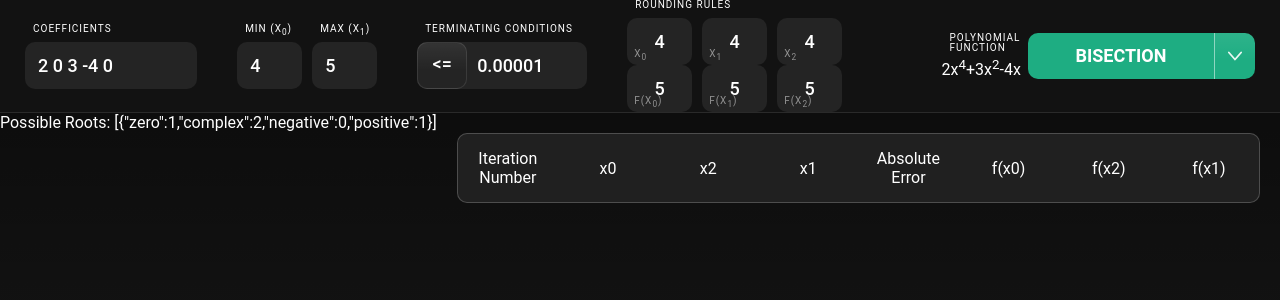
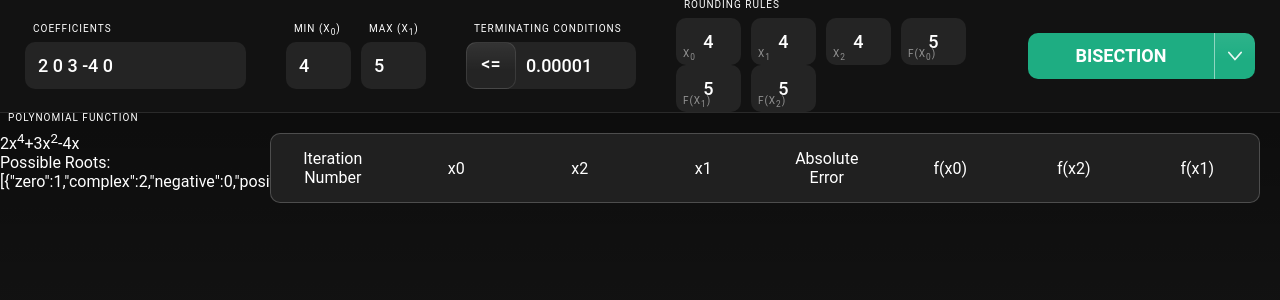
Before and after one commit to marqroldan/numericalmethods, a React app: page / in a window 1280 px wide. Shown: the top 300 px of the page. Built offline with nearby package versions, Linux system fonts and the light colour scheme.

Commit message:
Added sidebar

```diff
--- a/src/App.tsx
+++ b/src/App.tsx
@@ -9,6 +9,7 @@ import NumericalMethods, {
 
 import Header from '@Components/Header';
 import Main from '@Components/Main';
+import Sidebar from '@Components/Sidebar';
 import Field from '@Components/Field';
 import Input from '@Components/Input';
 import ButtonDropdown from '@Components/ButtonDropdown';
@@ -231,9 +232,6 @@ export default class App extends React.PureComponent<{}, State> {
                   />
                 </Field>
               </FieldGroup>
-              <FieldGroup label={'Polynomial Function'}>
-                <PolynomialText value={this.state.coefficients} />
-              </FieldGroup>
             </div>
             <div>
               <ButtonDropdown
@@ -246,7 +244,12 @@ export default class App extends React.PureComponent<{}, State> {
           </form>
         </Header>
         <Main>
-          <PossibleRoots coefficients={this.state.coefficients} />
+          <Sidebar>
+            <FieldGroup label={'Polynomial Function'}>
+              <PolynomialText value={this.state.coefficients} />
+            </FieldGroup>
+            <PossibleRoots coefficients={this.state.coefficients} />
+          </Sidebar>
           <IterationTable
             data={this.state.iterations}
             settings={this.state.settings}
--- /dev/null
+++ b/src/components/Sidebar/index.tsx
@@ -0,0 +1,8 @@
+import './styles.scss';
+import React from 'react';
+
+export default class Sidebar extends React.PureComponent {
+  render() {
+    return <div className={'Sidebar'}>{this.props.children}</div>;
+  }
+}
--- /dev/null
+++ b/src/components/Sidebar/styles.scss
@@ -0,0 +1,3 @@
+.Sidebar {
+  width: 250px;
+}
```
